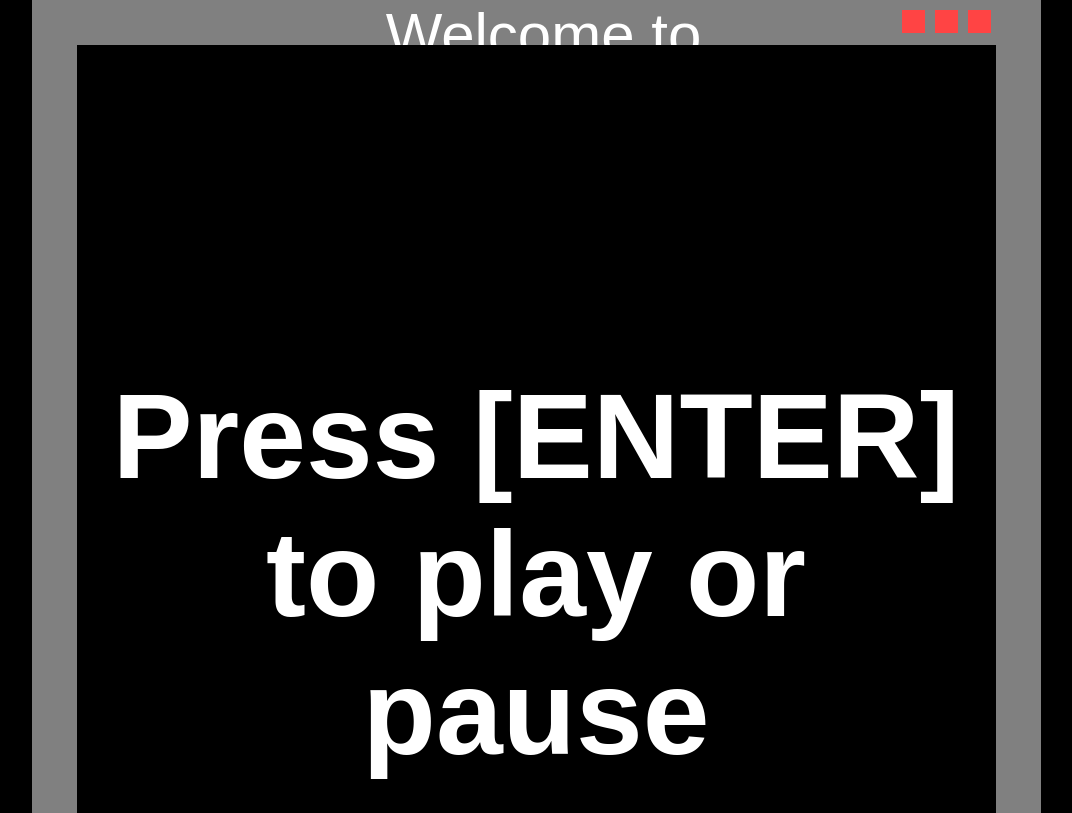
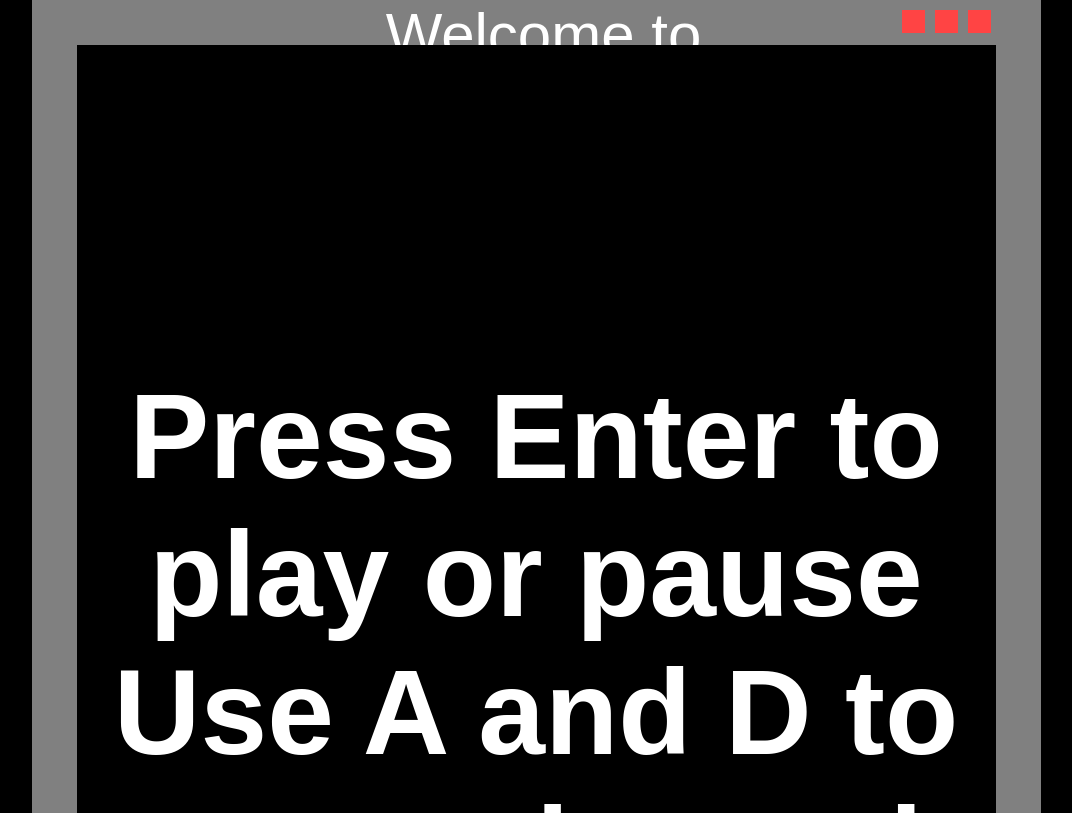
Before and after one commit to bonnee/breakthefuckout, a plain HTML site: page BreakTheFuckOut/BreakTheFuckOut/www/index.html in a window 1280 px wide. Shown: the whole page, without its empty margins (104-1176 px from the left). Drawn offline with Linux system fonts and the light colour scheme; a web font is replaced by a local one.

Commit message:
Update initial splashscreen

```diff
--- a/BreakTheFuckOut/BreakTheFuckOut/www/index.html
+++ b/BreakTheFuckOut/BreakTheFuckOut/www/index.html
@@ -21,7 +21,7 @@
             <canvas id="game-canvas" width="919" height="768"></canvas>
             <div id="overlay">
                 <div class="overtext">
-                    <h1>Press [ENTER] to play or pause</h1>
+                    <h1>Press Enter to play or pause<br />Use A and D to move the pad</h1>
                 </div>
             </div>
         </div>
```
